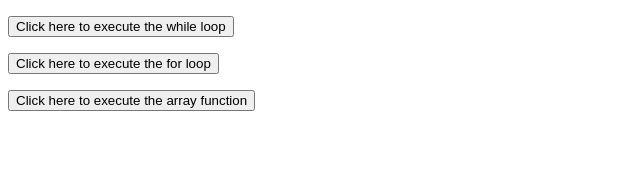
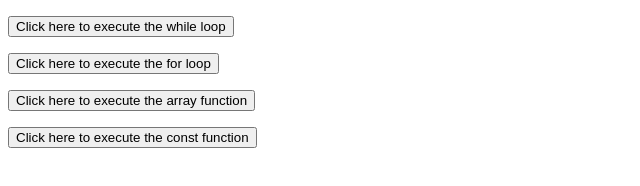
Before and after one commit to mouldimus/javascript_projects, a plain HTML site: page Basic_JavaScript_Projects/Project10_loops_arrays/index.html in a window 1280 px wide. Shown: the whole page, without its empty margins (0-640 px from the left). Drawn offline with Linux system fonts and the light colour scheme.

Commit message:
Const Keyword Assignment - Part 1

```diff
--- a/Basic_JavaScript_Projects/Project10_loops_arrays/JS/main.js
+++ b/Basic_JavaScript_Projects/Project10_loops_arrays/JS/main.js
@@ -18,3 +18,13 @@ function arrayFunction() {
   let arr = [10, 20, 30, 40, 50];
   document.getElementById("array").innerHTML = arr;
 }
+
+function constFunction() {
+  const car = {
+    type: "Fiat",
+    model: "500",
+    color: "white",
+  };
+  document.getElementById("constant").innerHTML =
+    "The car is a " + car.color + " " + car.type + " " + car.model;
+}
--- a/Basic_JavaScript_Projects/Project10_loops_arrays/index.html
+++ b/Basic_JavaScript_Projects/Project10_loops_arrays/index.html
@@ -17,6 +17,9 @@
 
 	<p id="array"></p>
 	<button onclick="arrayFunction()">Click here to execute the array function</button>
+
+	<p id="constant"></p>
+	<button onclick="constFunction()">Click here to execute the const function</button>
 </body>
 
 </html>
```
